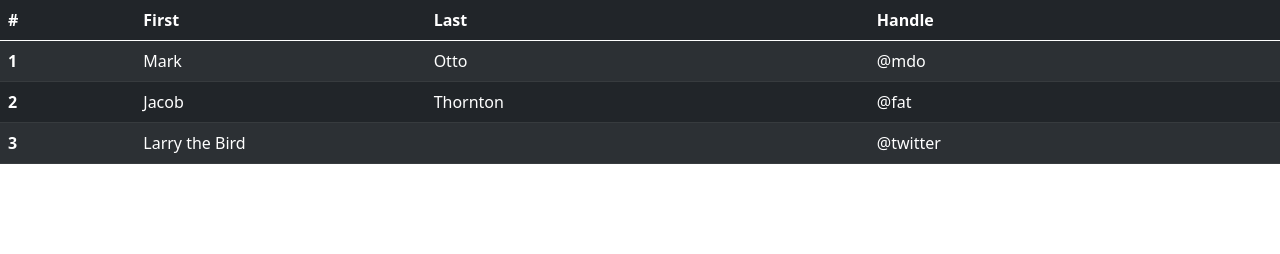
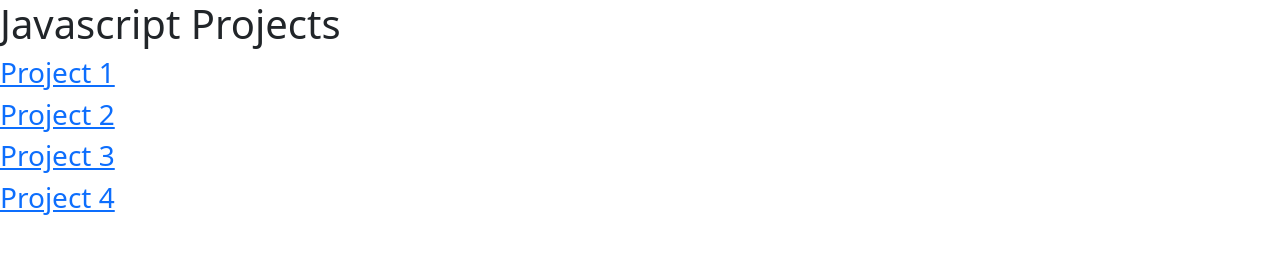
Before and after one commit to yuktibhatt/JavaScript, a plain HTML site: page index.html in a window 1280 px wide. Drawn offline with nearby package versions, Linux system fonts and the light colour scheme.

Commit message:
home page

```diff
--- a/index.html
+++ b/index.html
@@ -9,35 +9,11 @@
 </head>
 <body>
 
-<table class="table table-dark table-striped">
-  <thead>
-    <tr>
-      <th scope="col">#</th>
-      <th scope="col">First</th>
-      <th scope="col">Last</th>
-      <th scope="col">Handle</th>
-    </tr>
-  </thead>
-  <tbody>
-    <tr>
-      <th scope="row">1</th>
-      <td>Mark</td>
-      <td>Otto</td>
-      <td>@mdo</td>
-    </tr>
-    <tr>
-      <th scope="row">2</th>
-      <td>Jacob</td>
-      <td>Thornton</td>
-      <td>@fat</td>
-    </tr>
-    <tr>
-      <th scope="row">3</th>
-      <td colspan="2">Larry the Bird</td>
-      <td>@twitter</td>
-    </tr>
-  </tbody>
-</table>
+<h1>Javascript Projects<h1>
+<h3><a href="https://learningjs.netlify.app/proj1/">Project 1</a></h3>
+<h3><a href="https://learningjs.netlify.app/proj2/">Project 2</a></h3>
+<h3><a href="https://learningjs.netlify.app/proj3/">Project 3</a></h3>
+<h3><a href="https://learningjs.netlify.app/proj4/">Project 4</a></h3>
 
 
 <script src="https://cdn.jsdelivr.net/npm/bootstrap@5.0.1/dist/js/bootstrap.bundle.min.js" integrity="sha384-gtEjrD/SeCtmISkJkNUaaKMoLD0//ElJ19smozuHV6z3Iehds+3Ulb9Bn9Plx0x4" crossorigin="anonymous"></script>
```
